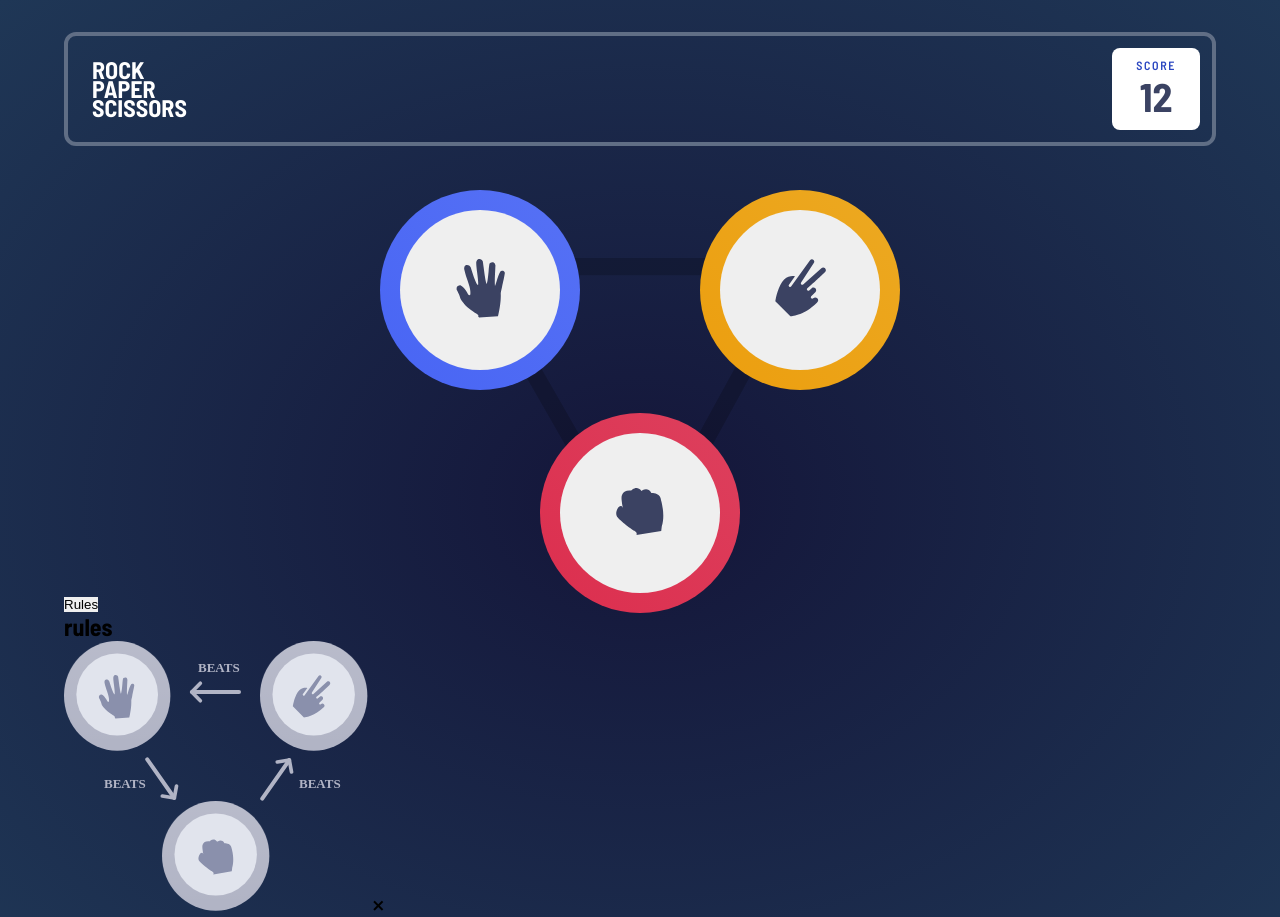
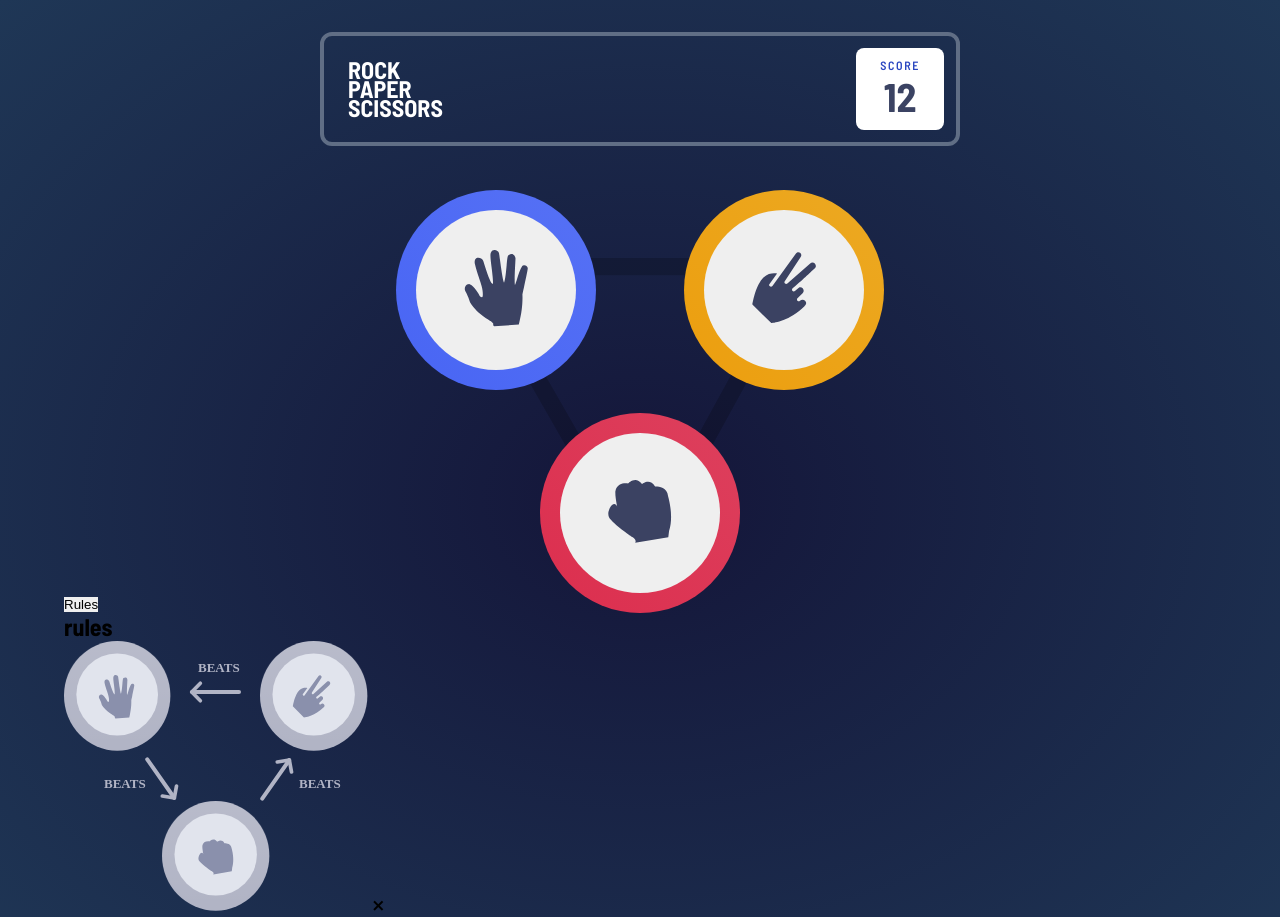
Before and after one commit to LaplaceXD/rock-paper-scissors, a plain HTML site: page dist/index.html in a window 1280 px wide. Shown: the top 917 px of the page. Drawn offline with Linux system fonts and the light colour scheme.

Commit message:
Finalized gameview, and fixed some bugs

```diff
--- a/sass/_gameview.scss
+++ b/sass/_gameview.scss
@@ -3,7 +3,7 @@
     width: $triangle-size + 10vmax;
     margin: auto;
     padding: 3rem 0 1rem 0;
-    max-width: calc(22em + 10vmax);
+    max-width: 28em;
 
     &__img {
         position: relative;
@@ -29,6 +29,10 @@
         &--paper {
             @include absolute-position(0, initial, initial, 0);
 
+            img {
+                width: 40%;
+            }
+
             &::before {
                 content: "";
                 @extend .gameview__btn;
@@ -41,6 +45,10 @@
 
         &--scissors {
             @include absolute-position(0, 0, initial, initial);
+
+            img {
+                width: 40%;
+            }
 
             &::before {
                 content: "";
@@ -55,6 +63,10 @@
         &--rock {
             @include absolute-position(initial, initial, 0, initial);
 
+            img {
+                width: 40%;
+            }
+
             &::before {
                 content: "";
                 @extend .gameview__btn;
--- a/sass/_header.scss
+++ b/sass/_header.scss
@@ -7,6 +7,7 @@
     width: 90%;
     margin: 2em auto;
     justify-content: space-between;
+    max-width: 40em;
 
     &__title {
         margin: 0.5em;
```
Also changed, not shown: dist/css/main.css.
